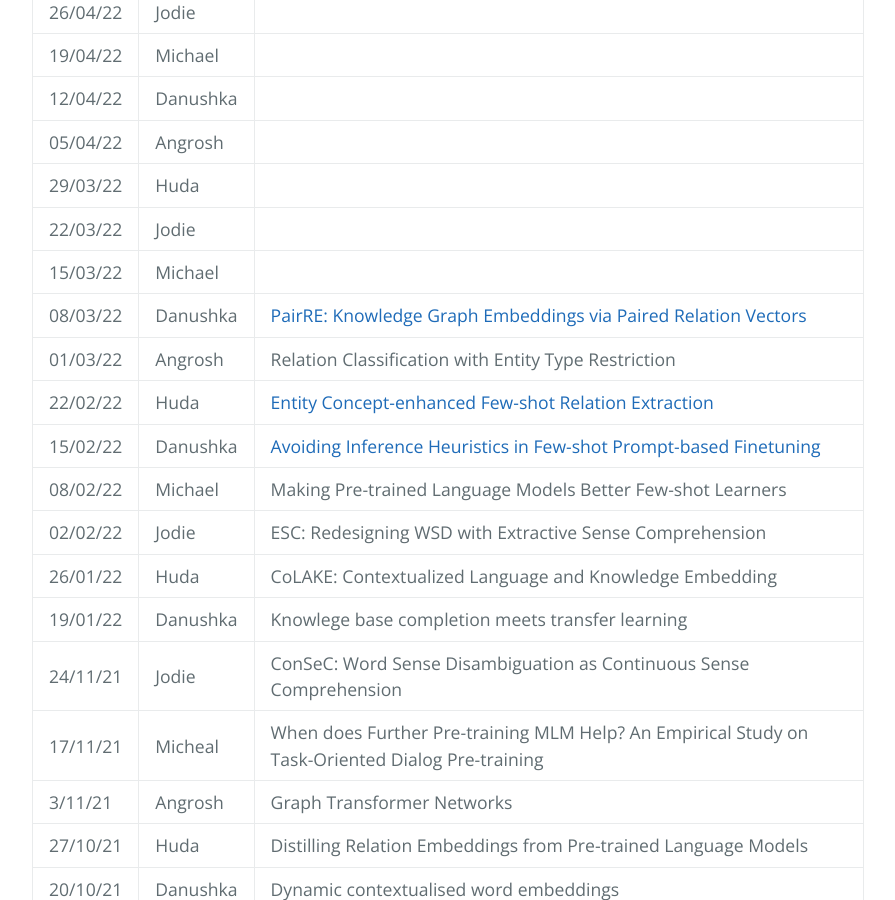
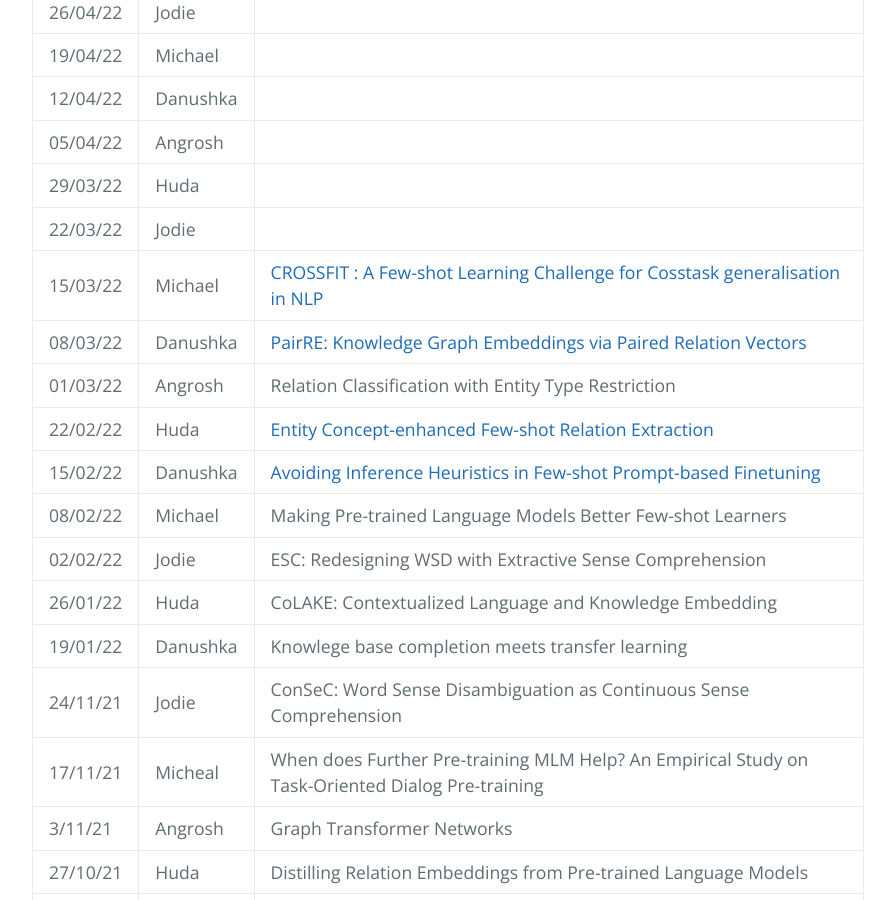
Before and after one commit to LivNLP/livnlp.github.io, a Jekyll site: the page built from reading.md, in a window 1280 px wide and 900 px high, scrolled down 758 px. Shown: the whole window, without its empty margins (192-1087 px from the left). Built offline with Jekyll 4.4.1, drawn with Linux system fonts in a browser that asks for light colours.

Commit message:
Update reading.md

```diff
--- a/reading.md
+++ b/reading.md
@@ -22,7 +22,7 @@ We meet on a weely basis to discuss recent research papers. Here is the schedule
 | 05/04/22 | Angrosh | |
 | 29/03/22 | Huda | |
 | 22/03/22 | Jodie | |
-| 15/03/22 | Michael | |
+| 15/03/22 | Michael | [CROSSFIT : A Few-shot Learning Challenge for Cosstask generalisation in NLP](https://aclanthology.org/2021.emnlp-main.572.pdf)|
 | 08/03/22	| Danushka | [PairRE: Knowledge Graph Embeddings via Paired Relation Vectors](https://aclanthology.org/2021.acl-long.336/)|
 | 01/03/22	| Angrosh	| Relation Classification with Entity Type Restriction |
 | 22/02/22	| Huda	| [Entity Concept-enhanced Few-shot Relation Extraction](https://aclanthology.org/2021.acl-short.124.pdf)|
```
